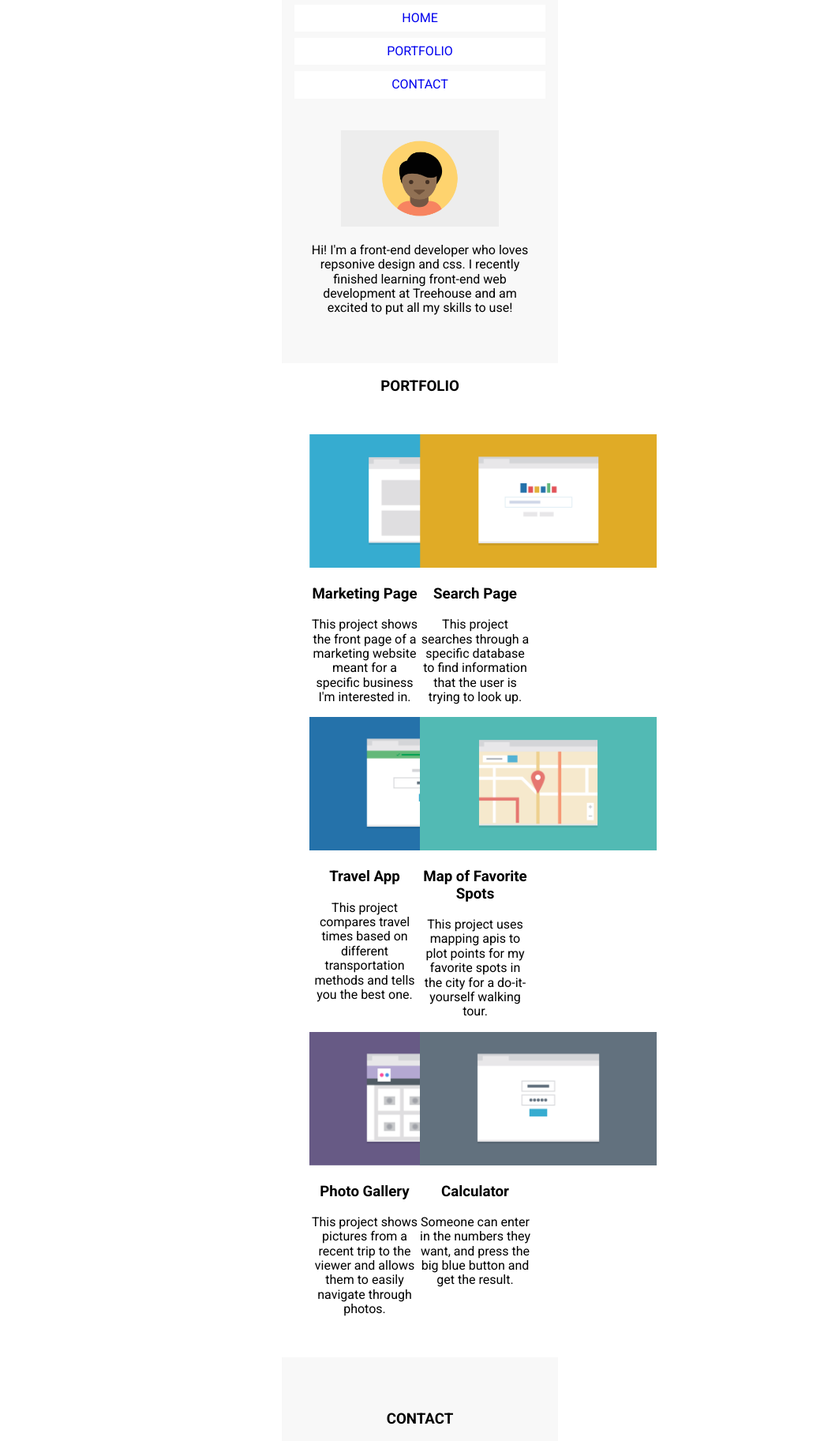
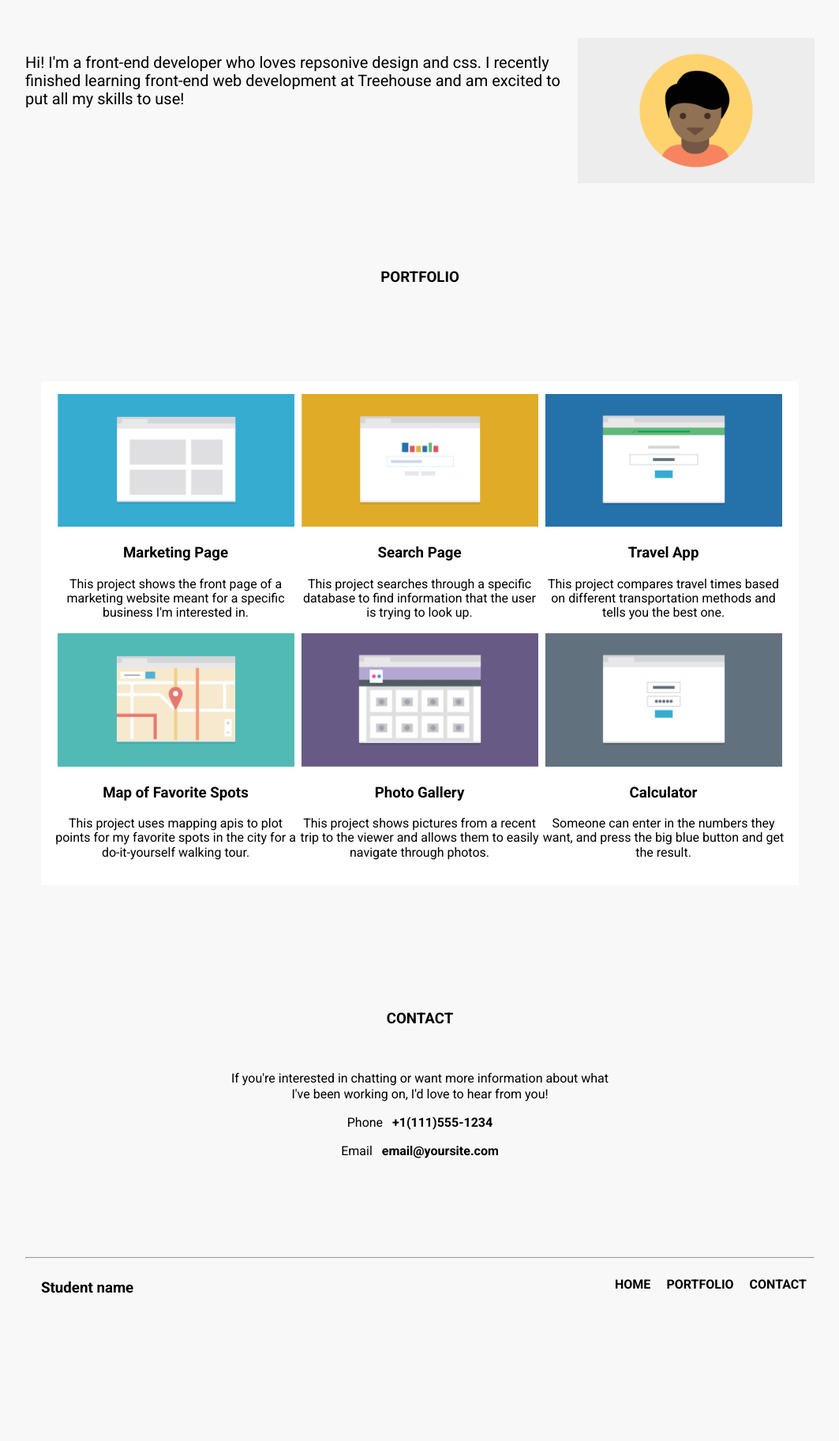
Before and after one commit to jamill6654/project2mobilefirst, a plain HTML site: page index.html in a window 1280 px wide. Shown: the part 94-1919 px from the top of the page at 79% size, without its empty margins (108-1171 px from the left). After the commit the page ends 1755 px from the top, so only its background shows below. Drawn offline with nearby package versions, Linux system fonts and the light colour scheme.

Commit message:
2021-11-15

```diff
--- a/css/styles.css
+++ b/css/styles.css
@@ -78,6 +78,9 @@ body {
 }
 
 @media (min-width: 768px) {
+  body {
+    max-width: 800px;
+  }
   .main-portfolio {
     display: flex;
     flex-wrap: wrap;
@@ -86,7 +89,108 @@ body {
     flex: 50%;
     max-width: 50%;
   }
+  .profile-picture {
+    order: 2;
+  }
+  .profile-para {
+    order: 1;
+  }
+  #main-profile {
+    display: flex;
+    max-width: 650px;
+  }
+  .top-section {
+    max-width: 700px;
+    margin: 0px;
+    padding-right: 0px;
+    margin: 0 auto;
+  }
+  .top-section p {
+    text-align: left;
+  }
+  .main-nav {
+    display: flex;
+    justify-content: center;
+  }
+  .main-nav li {
+    list-style-type: none;
+    background-color: rgba(248, 248, 248);
+    font-weight: 700;
+    margin: 0.5rem 1rem;
+    padding: 0.5rem;
+  }
+  .profile-picture {
+    width: 300px;
+    margin-left: 20px;
+  }
+  .mobile-footer {
+    display: none;
+  }
+  .main-footer {
+    display: inline-block;
+  }
+  .main-footer {
+    background-color: rgba(248, 248, 248);
+    min-width: 700px;
+    padding-top: 20px;
+  }
+  .main-footer p {
+    font-size: 16px;
+  }
+  .foot-wrap {
+    display: flex;
+    justify-content: space-between;
+  }
+  .main-foot-list {
+    display: flex;
+  }
+  .main-foot-list li {
+    list-style-type: none;
+    font-weight: bold;
+    margin-left: 10px;
+    margin-right: 10px;
+  }
+  .footer-text {
+    margin: 0 auto;
+    width: 500px;
+    padding-top: 20px;
+  }
+  .foot-wrap h3 {
+    margin-left: 20px;
+  }
+  .portfolio-heading {
+    padding-top: 30px;
+  }
 }
 
 @media (min-width: 1024px) {
+  body {
+    max-width: 1200px;
+    background-color: rgba(248, 248, 248);
+  }
+  .project {
+    flex: 33.3%;
+    max-width: 33.3%;
+  }
+  #main-profile {
+    display: flex;
+    max-width: 1200px;
+  }
+  .top-section {
+    max-width: 1000px;
+  }
+  .main-portfolio {
+    background-color: white;
+    padding: 1rem;
+  }
+  .main-header {
+    display: flex;
+    justify-content: space-between;
+  }
+  .main-footer {
+    min-width: 1000px;
+  }
+  #main-profile p {
+    font-size: 20px;
+  }
 }
--- a/index.html
+++ b/index.html
@@ -25,7 +25,7 @@
 
   <div id="main-profile">
     <img class="profile-picture" src="images/responsive-layout-profile.png" alt="responive layout profile picture" width="200px">
-    <p>Hi! I'm a front-end developer who loves repsonive design and css. I recently finished learning front-end web
+    <p class="profile-para">Hi! I'm a front-end developer who loves repsonive design and css. I recently finished learning front-end web
      development at Treehouse and am excited to put all my skills to use!</p>
   </div><!--/.main-profile-->
   </section>
@@ -67,12 +67,24 @@
 
 
   <footer class="main-footer">
-   <ul>
-    <li>Student name</li>
-    <li>HOME</li>
-    <li>PORTFOLIO</li>
-    <li>CONTACT</li>
+    <h3>CONTACT</h3>
+    <div class="footer-text">
+      <p>
+        If you're interested in chatting or want more information about what I've been working on, I'd love to hear from
+        you!
+      </p>
+      <p>Phone &nbsp <strong>+1(111)555-1234</strong></p>
+      <p>Email &nbsp <strong>email@yoursite.com</strong></p>
+    </div>
+    <hr>
+    <div class="foot-wrap">
+      <h3>Student name</h3>
+        <ul class="main-foot-list">
+          <li id="li1">HOME</li>
+          <li id="li2">PORTFOLIO</li>
+          <li id="li3">CONTACT</li>
         </ul>
+    </div>
   </footer>
 
   <footer class="mobile-footer">
```
Lines whose indentation alone changed are shown as unchanged.
